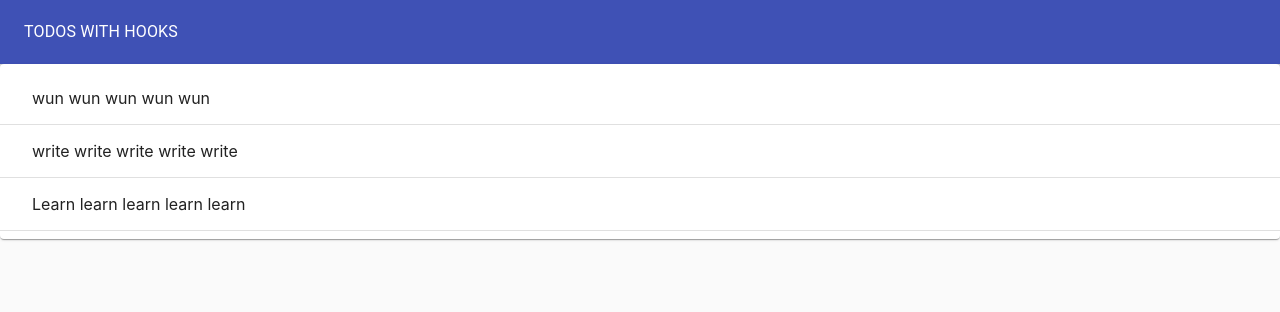
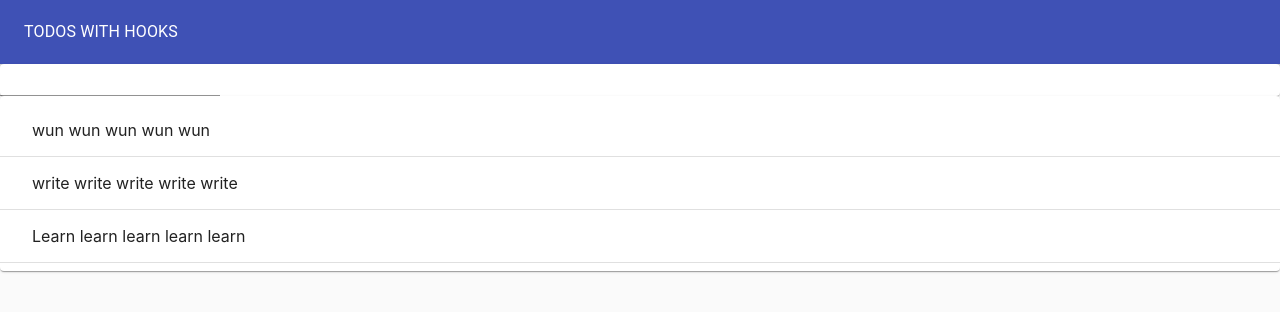
Before and after one commit to appsius/todos_eight, a React (Create React App) app: page / in a window 1280 px wide. Shown: the top 312 px of the page. Built offline with nearby package versions, Linux system fonts and the light colour scheme.

Commit message:
Adding our Form w/ Hooks

```diff
--- a/src/TodoApp.js
+++ b/src/TodoApp.js
@@ -1,5 +1,6 @@
 import React, { useState } from 'react';
 import TodoList from './TodoList';
+import TodoForm from './TodoForm';
 import Typography from '@material-ui/core/Typography';
 import Paper from '@material-ui/core/Paper';
 import AppBar from '@material-ui/core/AppBar';
@@ -13,6 +14,9 @@
     { id: 3, task: 'Learn learn learn learn learn', completed: false }
   ];
   const [todos, setTodos] = useState(initialTodos);
+  const addTodo = newTodoText => {
+    setTodos([...todos, { id: 4, task: newTodoText, completed: false }]);
+  };
 
   return (
     <Paper
@@ -29,6 +33,7 @@
           <Typography color='inherit'>TODOS WITH HOOKS</Typography>
         </Toolbar>
       </AppBar>
+      <TodoForm addTodo={addTodo} />
       <TodoList todos={todos} />
     </Paper>
   );
--- /dev/null
+++ b/src/TodoForm.js
@@ -0,0 +1,20 @@
+import React from 'react';
+import { TextField, Paper } from '@material-ui/core';
+import useInputState from './hooks/useInputState';
+
+export default function TodoForm({ addTodo }) {
+  const [value, handleChange, reset] = useInputState('');
+  return (
+    <Paper>
+      <form
+        onSubmit={e => {
+          e.preventDefault();
+          addTodo(value);
+          reset();
+        }}
+      >
+        <TextField value={value} onChange={handleChange} />
+      </form>
+    </Paper>
+  );
+}
--- /dev/null
+++ b/src/hooks/useInputState.js
@@ -0,0 +1,11 @@
+import { useState } from 'react';
+export default initialVal => {
+  const [value, setValue] = useState(initialVal);
+  const handleChange = e => {
+    setValue(e.target.value);
+  };
+  const reset = () => {
+    setValue('');
+  };
+  return [value, handleChange, reset];
+};
```
